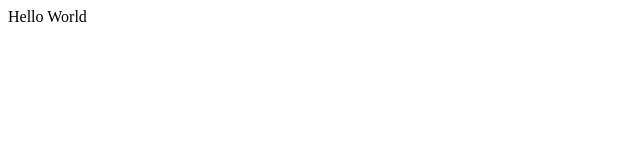
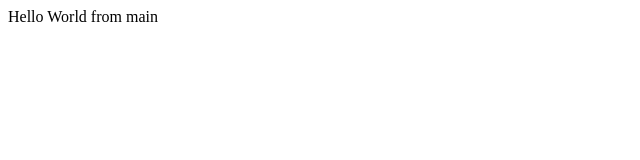
Before and after one commit to ravi-vuruturu/Web-Repo, a plain HTML site: page MyWebProject/WebContent/index.html in a window 1280 px wide. Shown: the full height of the page, 0-640 px from the left. Drawn offline with Linux system fonts and the light colour scheme.

Commit message:
Second Commit

```diff
--- a/MyWebProject/WebContent/index.html
+++ b/MyWebProject/WebContent/index.html
@@ -5,6 +5,6 @@
 <title>Hello</title>
 </head>
 <body>
-Hello World
+Hello World from main
 </body>
 </html>
```
